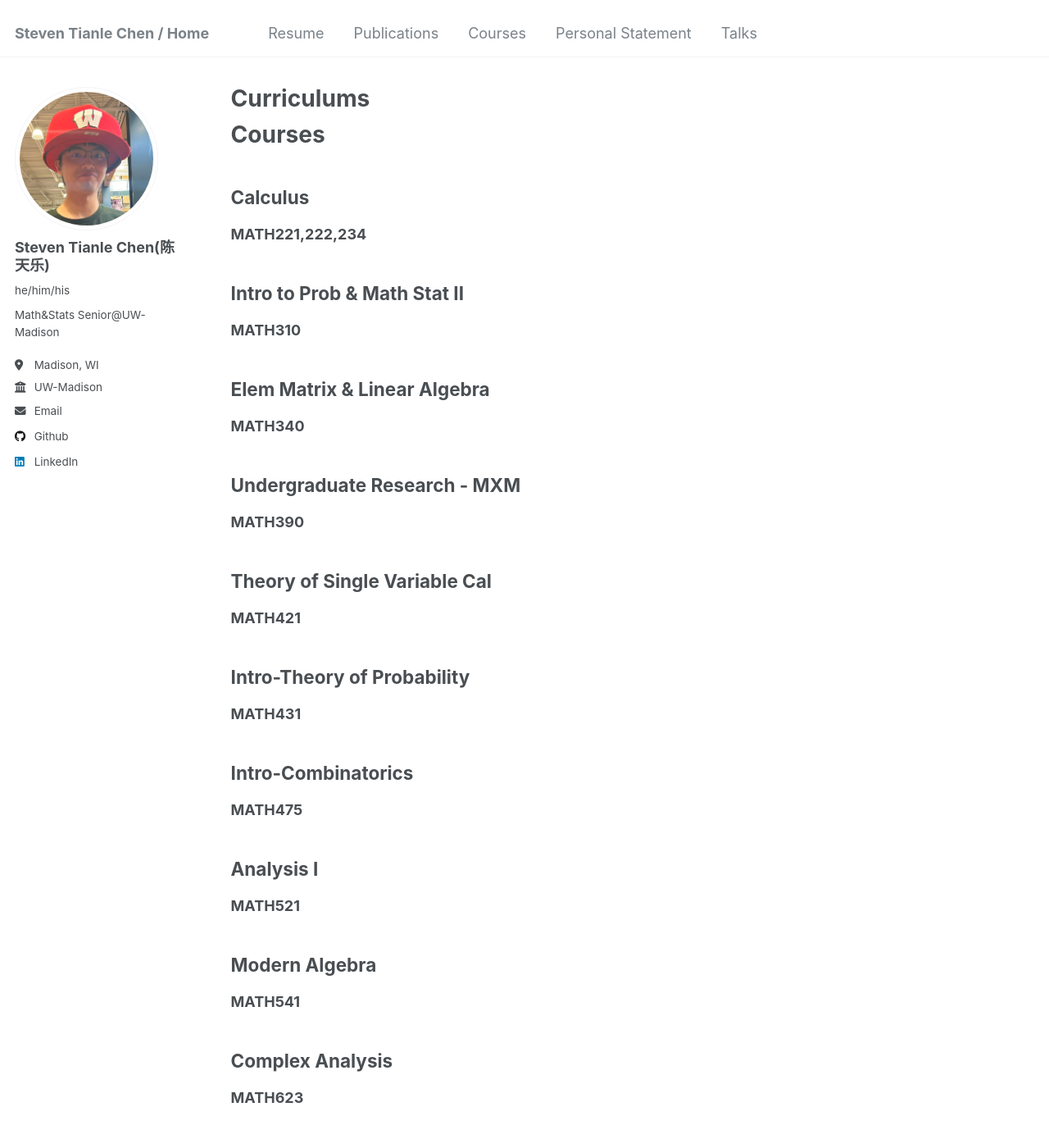
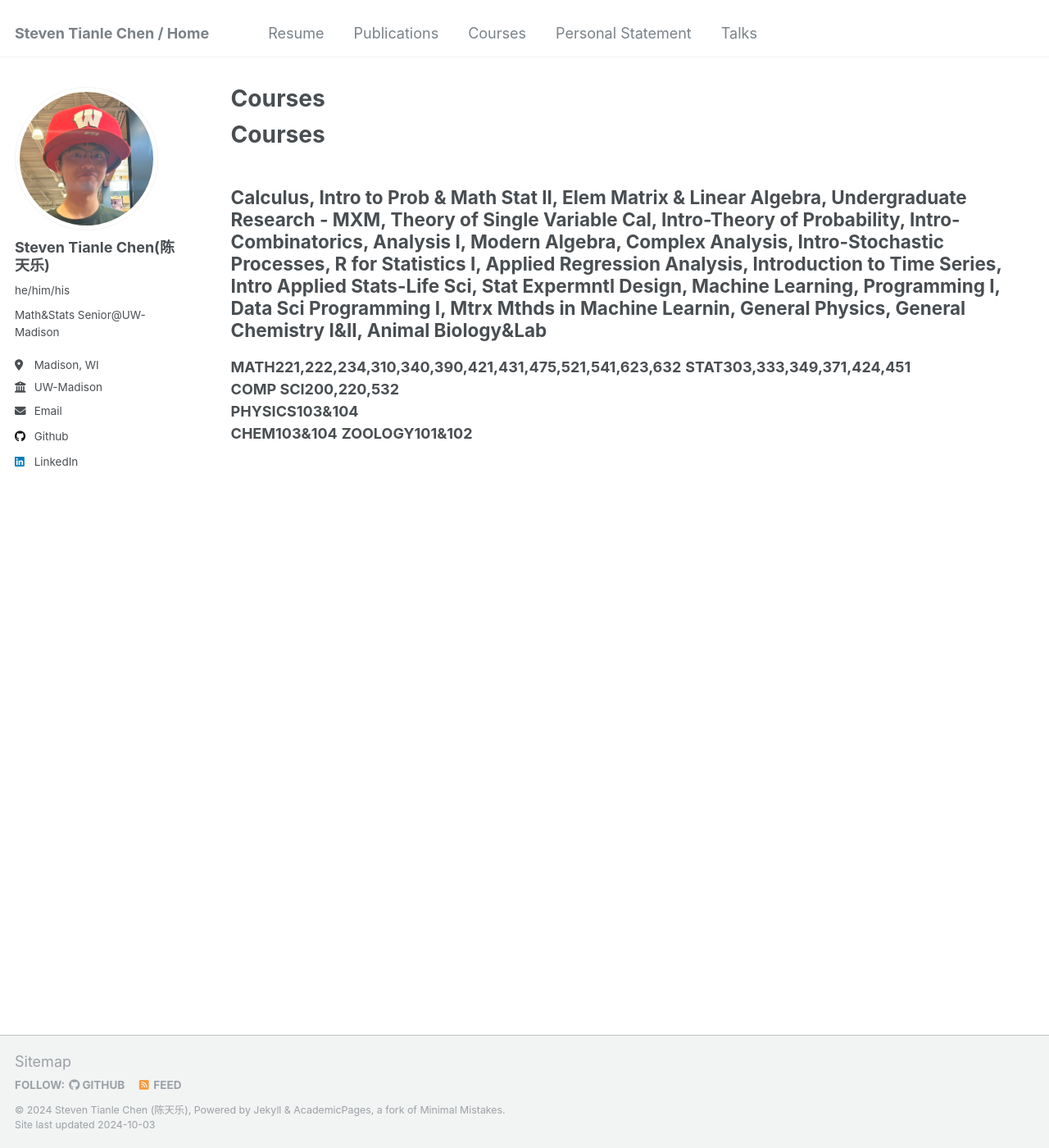
Before and after one commit to sttlchen/sttlchen.github.io, a Jekyll site: the page built from _pages/cr.md, in a window 1280 px wide and 1400 px high. Shown: the whole window at 82% size. Built offline with Jekyll 4.4.1, drawn with Linux system fonts in a browser that asks for light colours; some of the changed text lies outside the part shown.

Commit message:
Update cr.md

```diff
--- a/_pages/cr.md
+++ b/_pages/cr.md
@@ -1,6 +1,6 @@
 ---
 layout: archive
-title: "Curriculums"
+title: "Courses"
 permalink: /cr/
 author_profile: true
 redirect_from:
@@ -10,71 +10,10 @@ redirect_from:
 {% include base_path %}
 # Courses
 
-## Calculus
-**MATH221,222,234**
-
-## Intro to Prob & Math Stat II
-**MATH310**
-
-## Elem Matrix & Linear Algebra
-**MATH340**
-
-## Undergraduate Research - MXM
-**MATH390**
-
-## Theory of Single Variable Cal
-**MATH421**
-
-## Intro-Theory of Probability
-**MATH431**
-
-## Intro-Combinatorics
-**MATH475**
-
-## Analysis I
-**MATH521**
-
-## Modern Algebra
-**MATH541**
-
-## Complex Analysis
-**MATH623**
-
-## Intro-Stochastic Processes
-**MATH632**
-
-## R for Statistics I
-**STAT303**
-
-## Applied Regression Analysis
-**STAT333**
-
-## Introduction to Time Series
-**STAT349**
-
-## Intro Applied Stats-Life Sci
-**STAT371**
-
-## 	Stat Expermntl Design
-**STAT424**
-
-## Machine Learning
-**STAT451**
-
-## Programming I
-**COMP SCI200**
-
-## Data Sci Programming I
-**COMP SCI220**
-
-## Mtrx Mthds in Machine Learnin
-**COMP SCI532**
-
-## General Physics
+## Calculus, Intro to Prob & Math Stat II, Elem Matrix & Linear Algebra, Undergraduate Research - MXM, Theory of Single Variable Cal, Intro-Theory of Probability, Intro-Combinatorics, Analysis I, Modern Algebra, Complex Analysis, Intro-Stochastic Processes, R for Statistics I, Applied Regression Analysis, Introduction to Time Series, Intro Applied Stats-Life Sci, Stat Expermntl Design, Machine Learning, Programming I, Data Sci Programming I, Mtrx Mthds in Machine Learnin,  General Physics, General Chemistry I&II, Animal Biology&Lab
+**MATH221,222,234,310,340,390,421,431,475,521,541,623,632**
+**STAT303,333,349,371,424,451**
+**COMP SCI200,220,532**
 **PHYSICS103&104**
-
-## General Chemistry I&II
 **CHEM103&104**
-
-## Animal Biology&Lab
 **ZOOLOGY101&102**
```
